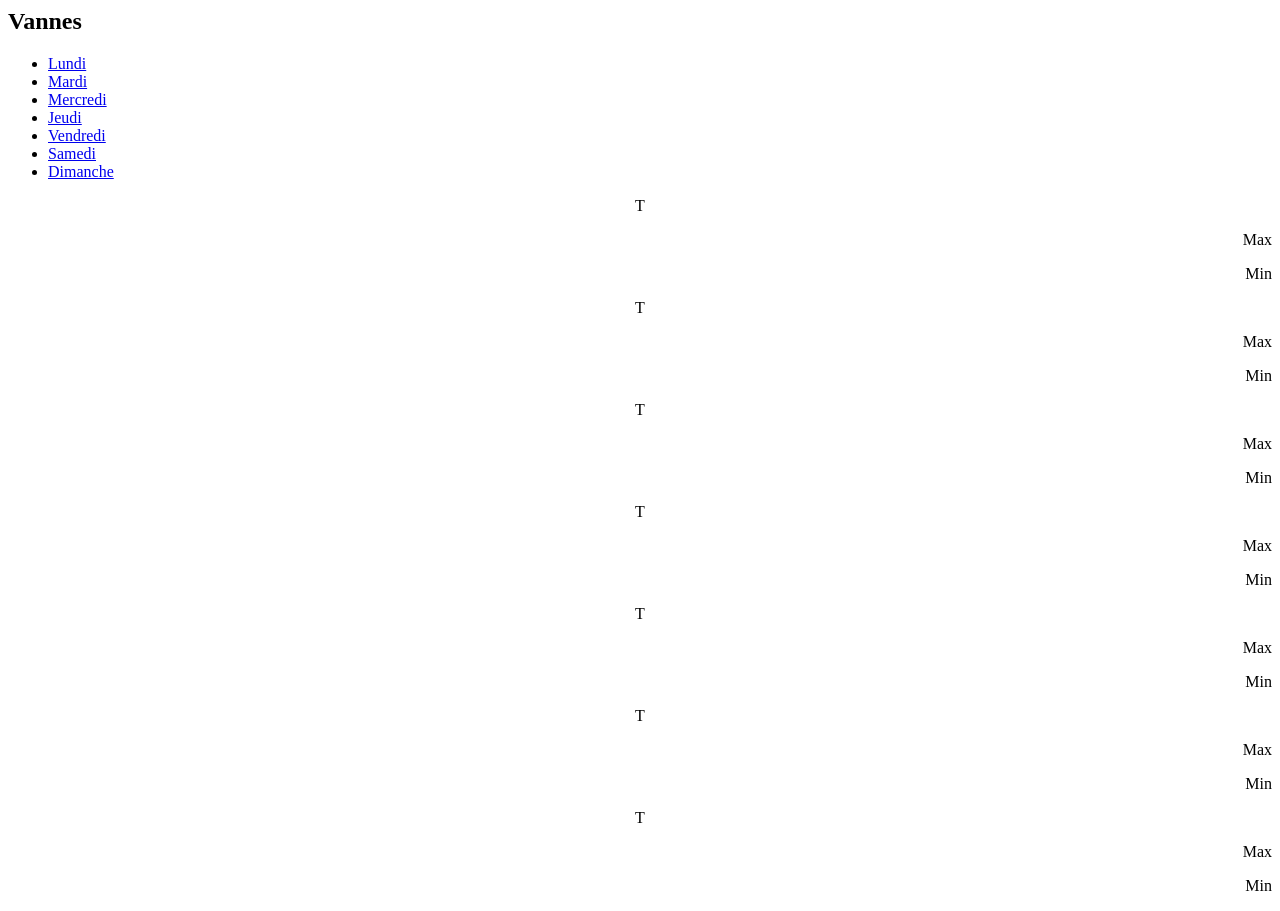
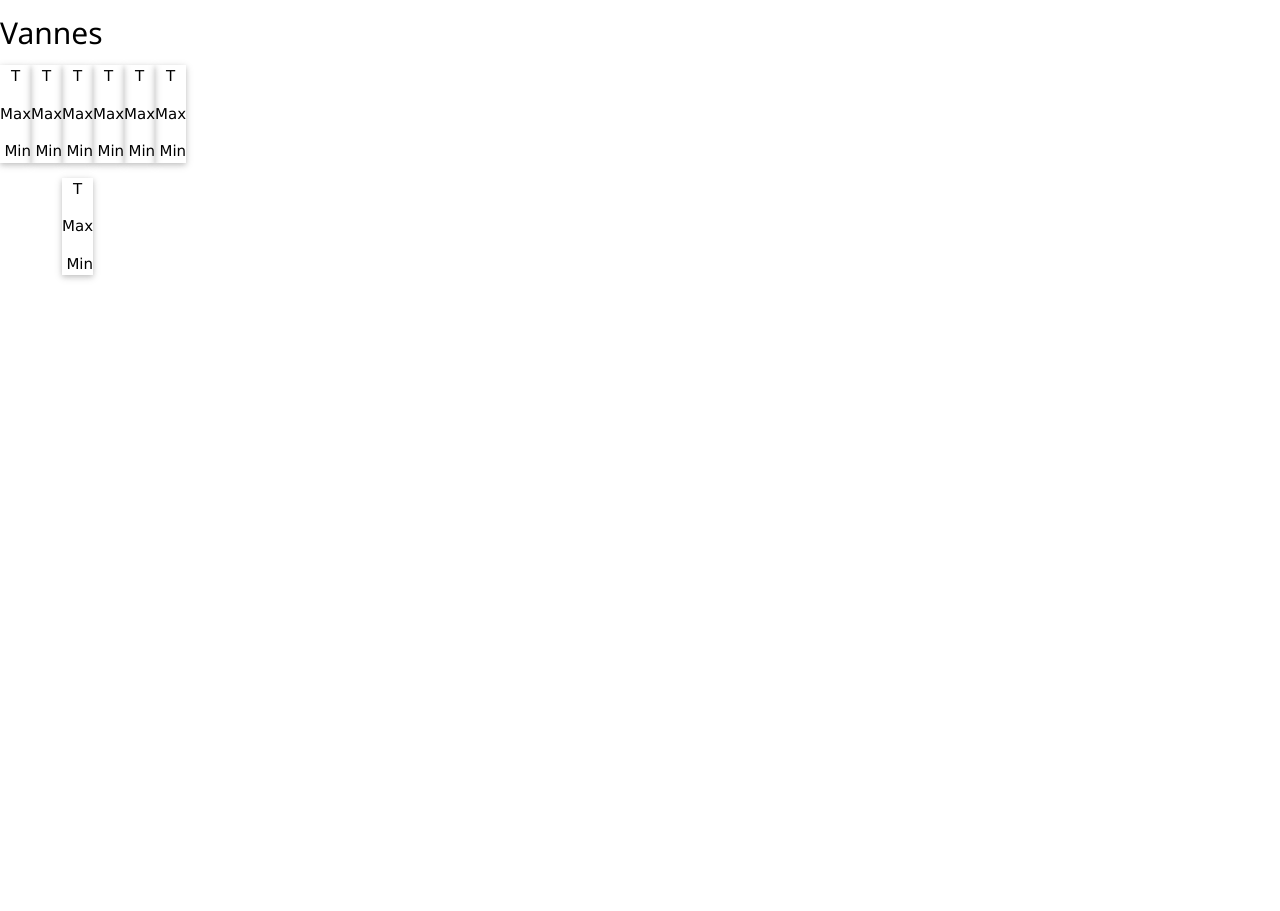
Before and after one commit to max-208/Weather-tp1-3, a website: page src/partials/previsions.html in a window 1280 px wide. After the commit the page ends 800 px from the top, so only its background shows below. Drawn offline with nearby package versions, Linux system fonts and the light colour scheme.

Commit message:
meteoville +previsions

```diff
--- a/src/partials/previsions.html
+++ b/src/partials/previsions.html
@@ -1,28 +1,84 @@
+<link rel="stylesheet" href="https://www.w3schools.com/w3css/4/w3.css">
 
   <div class="card">
     <div class="card-content">
       <h2>Vannes</h2>
     </div>
-    <div class="card-tabs ">
-      <ul class="tabs tabs-fixed-width">
-        <li class="tab "><a href="#lundi">Lundi</a></li>
-        <li class="tab"><a class="active" href="#mardi">Mardi</a></li>
-        <li class="tab"><a href="#mercredi">Mercredi</a></li>
-        <li class="tab"><a href="#jeudi">Jeudi</a></li>
-        <li class="tab"><a href="#vendredi">Vendredi</a></li>
-        <li class="tab"><a href="#samedi">Samedi</a></li>
-        <li class="tab"><a href="#dimanche">Dimanche</a></li>
 
-      </ul>
     </div>
-    <div class="card-content grey lighten-4">
-      <div id="lundi">
+    <div class="w3-cell w3-mobile">
+
+      <div id="lundi" class="w3-card w3-center">
+        <div class = "darken-4" >
+
+            <div class = "child" style="text-align: left;">
+                <i id="weather_icon" class="wi main-icon wi-owm-803"></i>
+            </div>
+
+            <div class = "child""  style="text-align: center;">
+                <p id="temperature" class="main-icon">T</p>
+            </div>
+
+            <div class = "child"">
+                <div style="text-align:right">
+                    <p id="temperature_max">Max</p></div>
+                <div style="text-align:right">
+                    <p id="temperature_min">Min<p></p>
+                </div>
+            </div>
+        </div>
+      </div>
+    </div>
+    <div class="w3-cell w3-mobile">
+
+      <div id="mardi"  class="w3-card w3-center">
         <div class = "darken-4" >
             <div class = "child" style="text-align: left;">
                 <i id="weather_icon" class="wi main-icon wi-owm-803"></i>
             </div>
 
-            <div class = "separator"></div>
+            <div class = "child""  style="text-align: center;">
+                <p id="temperature" class="main-icon">T</h6>
+            </div>
+
+            <div class = "child"">
+                <div style="text-align:right">
+                    <p id="temperature_max">Max</p></div>
+                <div style="text-align:right">
+                    <p id="temperature_min">Min<p></p>
+                </div>
+            </div>
+        </div>
+      </div>
+
+    </div>
+    <div class="w3-cell w3-mobile">
+
+
+      <div id="mercredi"  class="w3-card w3-center">
+        <div class = "darken-4" >
+            <div class = "child" style="text-align: left;">
+                <i id="weather_icon" class="wi main-icon wi-owm-803"></i>
+            </div>
+
+            <div class = "child""  style="text-align: center;">
+                <p id="temperature" class="main-icon">T</h6>
+            </div>
+
+            <div class = "child"">
+                <div style="text-align:right">
+                    <p id="temperature_max">Max</p></div>
+                <div style="text-align:right">
+                    <p id="temperature_min">Min<p></p>
+                </div>
+            </div>
+        </div>
+      </div>
+      <div id="jeudi"  class="w3-card w3-center">
+        <div class = "darken-4" >
+            <div class = "child" style="text-align: left;">
+                <i id="weather_icon" class="wi main-icon wi-owm-803"></i>
+            </div>
 
             <div class = "child""  style="text-align: center;">
                 <p id="temperature" class="main-icon">T</h6>
@@ -39,118 +95,13 @@
       </div>
 
 
-      <div id="mardi">
+    </div>
+    <div class="w3-cell w3-mobile">
+      <div id="vendredi"  class="w3-card w3-center">
         <div class = "darken-4" >
             <div class = "child" style="text-align: left;">
                 <i id="weather_icon" class="wi main-icon wi-owm-803"></i>
             </div>
-
-            <div class = "separator"></div>
-
-            <div class = "child""  style="text-align: center;">
-                <p id="temperature" class="main-icon">T</h6>
-            </div>
-
-            <div class = "child"">
-                <div style="text-align:right">
-                    <p id="temperature_max">Max</p></div>
-                <div style="text-align:right">
-                    <p id="temperature_min">Min<p></p>
-                </div>
-            </div>
-        </div>
-      </div>
-      <div id="mercredi">
-        <div class = "darken-4" >
-            <div class = "child" style="text-align: left;">
-                <i id="weather_icon" class="wi main-icon wi-owm-803"></i>
-            </div>
-
-            <div class = "separator"></div>
-
-            <div class = "child""  style="text-align: center;">
-                <p id="temperature" class="main-icon">T</h6>
-            </div>
-
-            <div class = "child"">
-                <div style="text-align:right">
-                    <p id="temperature_max">Max</p></div>
-                <div style="text-align:right">
-                    <p id="temperature_min">Min<p></p>
-                </div>
-            </div>
-        </div>
-      </div>
-      <div id="jeudi">
-        <div class = "darken-4" >
-            <div class = "child" style="text-align: left;">
-                <i id="weather_icon" class="wi main-icon wi-owm-803"></i>
-            </div>
-
-            <div class = "separator"></div>
-
-            <div class = "child""  style="text-align: center;">
-                <p id="temperature" class="main-icon">T</h6>
-            </div>
-
-            <div class = "child"">
-                <div style="text-align:right">
-                    <p id="temperature_max">Max</p></div>
-                <div style="text-align:right">
-                    <p id="temperature_min">Min<p></p>
-                </div>
-            </div>
-        </div>
-      </div>
-      <div id="vendredi">
-        <div class = "darken-4" >
-            <div class = "child" style="text-align: left;">
-                <i id="weather_icon" class="wi main-icon wi-owm-803"></i>
-            </div>
-
-            <div class = "separator"></div>
-
-            <div class = "child""  style="text-align: center;">
-                <p id="temperature" class="main-icon">T</h6>
-            </div>
-
-            <div class = "child"">
-                <div style="text-align:right">
-                    <p id="temperature_max">Max</p></div>
-                <div style="text-align:right">
-                    <p id="temperature_min">Min<p></p>
-                </div>
-            </div>
-        </div>
-      </div>
-      <div id="samedi">
-        <div class = "darken-4" >
-            <div class = "child" style="text-align: left;">
-                <i id="weather_icon" class="wi main-icon wi-owm-803"></i>
-            </div>
-
-            <div class = "separator"></div>
-
-            <div class = "child""  style="text-align: center;">
-                <p id="temperature" class="main-icon">T</h6>
-            </div>
-
-            <div class = "child"">
-                <div style="text-align:right">
-                    <p id="temperature_max">Max</p></div>
-                <div style="text-align:right">
-                    <p id="temperature_min">Min<p></p>
-                </div>
-            </div>
-        </div>
-      </div>
-      <div id="dimanche">
-        <div class = "darken-4" >
-            <div class = "child" style="text-align: left;">
-                <i id="weather_icon" class="wi main-icon wi-owm-803"></i>
-            </div>
-
-            <div class = "separator"></div>
 
             <div class = "child""  style="text-align: center;">
                 <p id="temperature" class="main-icon">T</h6>
@@ -167,5 +118,48 @@
       </div>
 
     </div>
+    <div class="w3-cell w3-mobile">
+      <div id="samedi"  class="w3-card w3-center">
+        <div class = "darken-4" >
+            <div class = "child" style="text-align: left;">
+                <i id="weather_icon" class="wi main-icon wi-owm-803"></i>
+            </div>
 
+            <div class = "child""  style="text-align: center;">
+                <p id="temperature" class="main-icon">T</h6>
+            </div>
+
+            <div class = "child"">
+                <div style="text-align:right">
+                    <p id="temperature_max">Max</p></div>
+                <div style="text-align:right">
+                    <p id="temperature_min">Min<p></p>
+                </div>
+            </div>
+        </div>
+      </div>
+
+    </div>
+    <div class="w3-cell w3-mobile">
+      <div id="dimanche"  class="w3-card w3-center">
+        <div class = "darken-4" >
+            <div class = "child" style="text-align: left;">
+                <i id="weather_icon" class="wi main-icon wi-owm-803"></i>
+            </div>
+
+            <div class = "child""  style="text-align: center;">
+                <p id="temperature" class="main-icon">T</h6>
+            </div>
+
+            <div class = "child" >
+                <div style="text-align:right">
+                    <p id="temperature_max">Max</p></div>
+                <div style="text-align:right">
+                    <p id="temperature_min">Min<p></p>
+                </div>
+            </div>
+        </div>
+      </div>
+
+    </div>
 </div>
```
Also changed, not shown: src/partials/meteovilles.html (+14 -1 lines).
